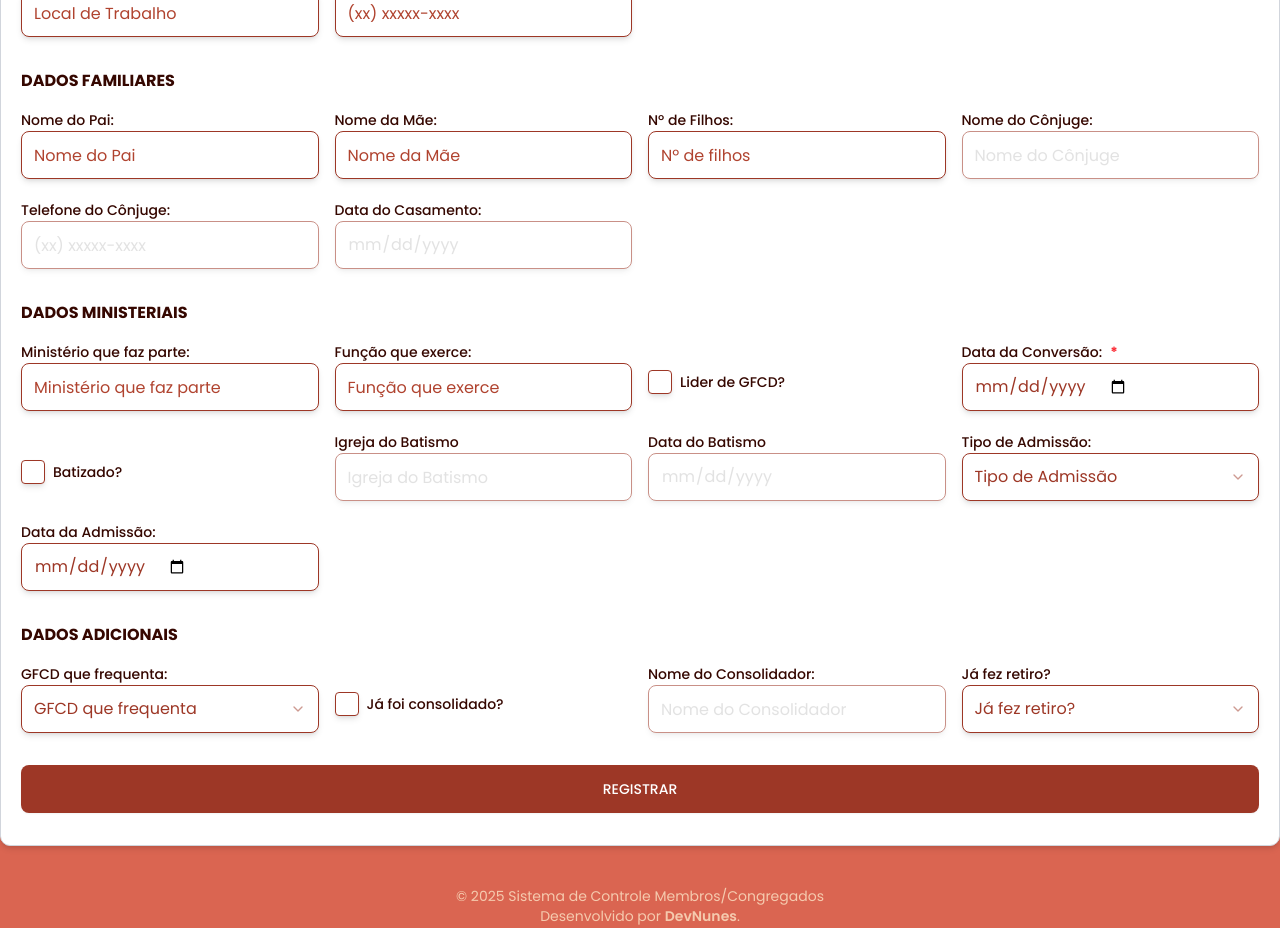
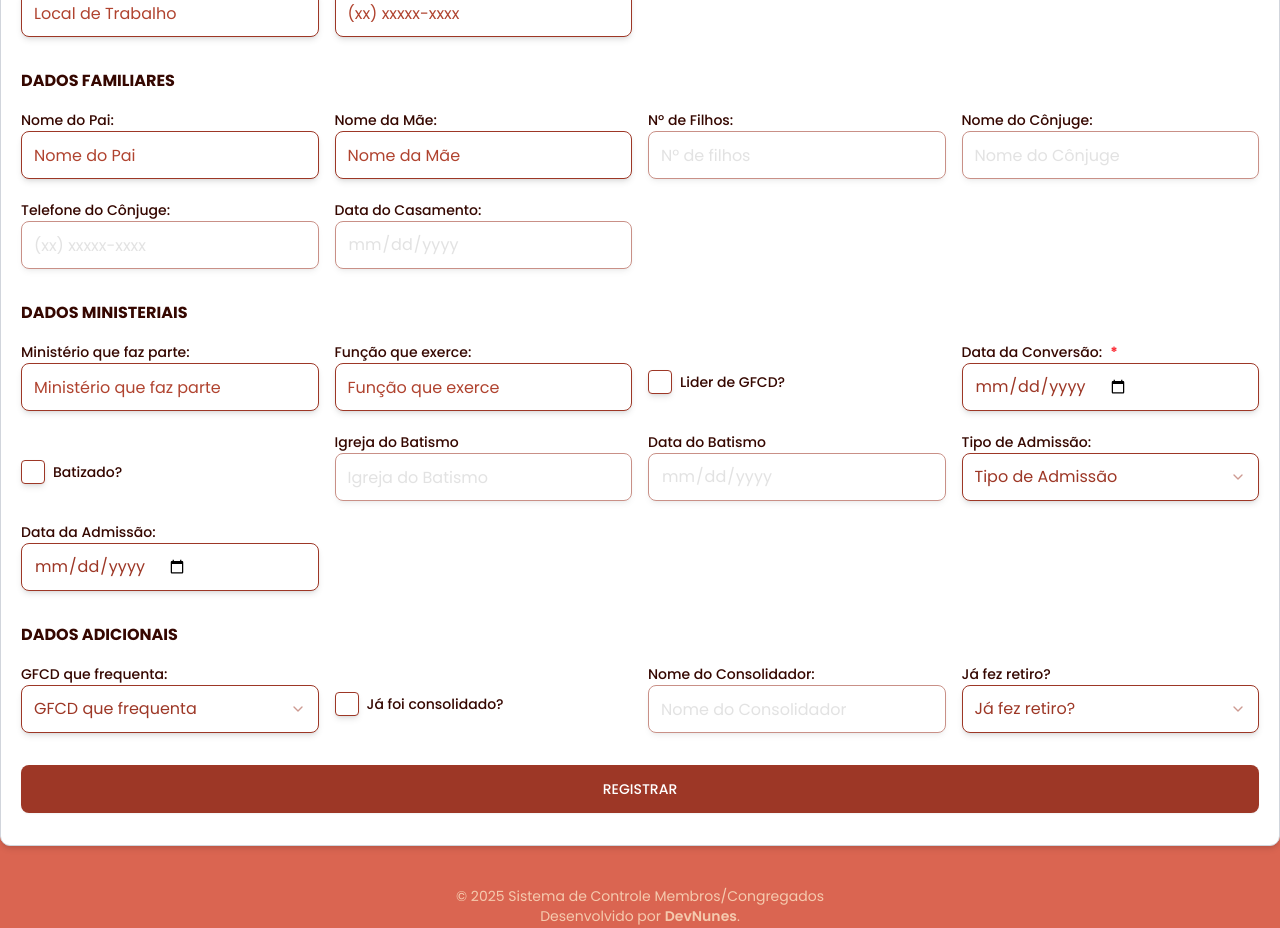
Before and after one commit to vitchin/controle-membros-congregados-project, a Next.js app: page /register in a window 1280 px wide. Shown: the part 920-1848 px from the top of the page. Built offline with nearby package versions, Linux system fonts and the light colour scheme.

Commit message:
[feat] register.tsx | campo numFilhos agora fica disable se for solteiro

```diff
--- a/src/app/components/register.tsx
+++ b/src/app/components/register.tsx
@@ -197,7 +197,7 @@ export function Register() {
         <div className={inputstyle}>
           <FormInput id="pai" label="Nome do Pai:" placeholder="Nome do Pai" type="text" value={formData.pai} onChange={manipularMudancaInput}/>
           <FormInput id="mae" label="Nome da Mãe:" placeholder="Nome da Mãe" type="text" value={formData.mae} onChange={manipularMudancaInput} />
-          <FormInput id="numFilhos" label="Nº de Filhos:" placeholder="Nº de filhos" type="number" value={String(formData.numFilhos)} onChange={manipularMudancaInput}/>
+          <FormInput id="numFilhos" label="Nº de Filhos:" placeholder="Nº de filhos" type="number" value={String(formData.numFilhos)} onChange={manipularMudancaInput} disabled={formData.estadoCivil !== 'Casado'}/>
           <FormInput id="conjuge" label="Nome do Cônjuge:" placeholder="Nome do Cônjuge" type="text" value={formData.conjuge} onChange={manipularMudancaInput} disabled={formData.estadoCivil !== 'Casado'}/>
           <FormInput id="conjugeTel" label="Telefone do Cônjuge:" placeholder="(xx) xxxxx-xxxx" value={formData.conjugeTel} onChange={manipularMudancaInput} disabled={formData.estadoCivil !== 'Casado'} />
           <FormInput id="dtCasamento" label="Data do Casamento:" placeholder="" type="date" value={formData.dtCasamento} onChange={manipularMudancaInput} disabled={formData.estadoCivil !== 'Casado'} />
```
